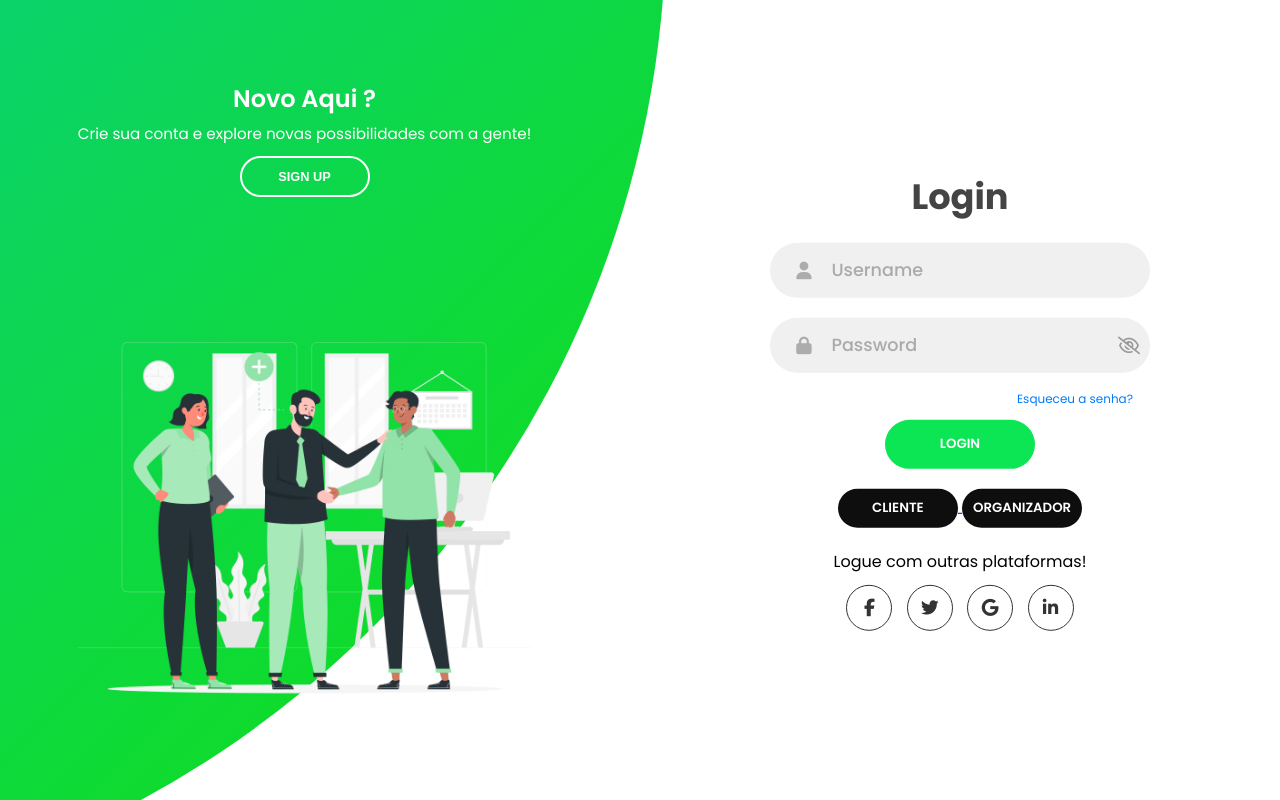
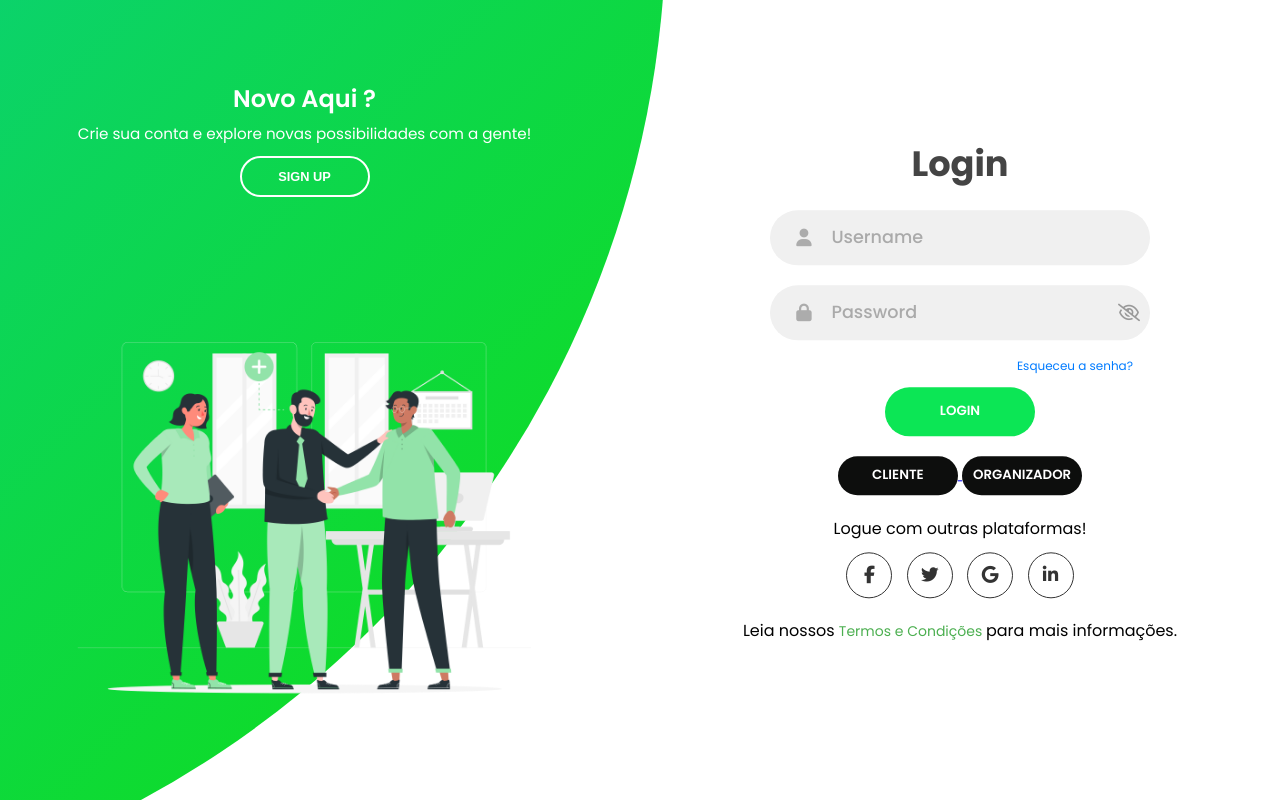
Before and after one commit to Roh1514/Dream-Trip, a plain HTML site: page cabecalho/login-cadastro.html in a window 1280 px wide. Drawn offline with Linux system fonts and the light colour scheme.

Commit message:
Add files via upload

```diff
--- a/cabecalho/login-cadastro.html
+++ b/cabecalho/login-cadastro.html
@@ -51,6 +51,14 @@
               <i class="fab fa-linkedin-in"></i>
             </a>
           </div>
+          <div class="termos-condicoes">
+            <p>Leia nossos
+              <a href="/cabecalho/termos e condições - politica de privacidade.html" class="termos-link">
+                Termos e Condições
+              </a>
+              para mais informações.
+            </p>
+          </div>
         </form>
         <form action="#" class="sign-up-form">
           <h2 class="title">Crie sua Conta</h2>
@@ -92,6 +100,14 @@
             <a href="#" class="social-icon">
               <i class="fab fa-linkedin-in"></i>
             </a>
+          </div>
+          <div class="termos-condicoes">
+            <p>Leia nossos
+              <a href="/cabecalho/termos e condições - politica de privacidade.html" class="termos-link">
+                Termos e Condições
+              </a>
+              para mais informações.
+            </p>
           </div>
         </form>
       </div>
--- a/style/login-cadastro.css
+++ b/style/login-cadastro.css
@@ -316,6 +316,24 @@ form.sign-in-form {
   pointer-events: all;
 }
 
+.termos-condicoes {
+  display: flex;
+  flex-direction: column;
+  align-items: center;
+  text-align: center;
+  margin: 20px 0;
+}
+
+.termos-link {
+  color: #4CAF50;
+  text-decoration: none;
+  font-size: 14px;
+}
+
+.termos-link:hover {
+  text-decoration: underline;
+}
+
 .loader {
   position: fixed;
   top: 0;
```
